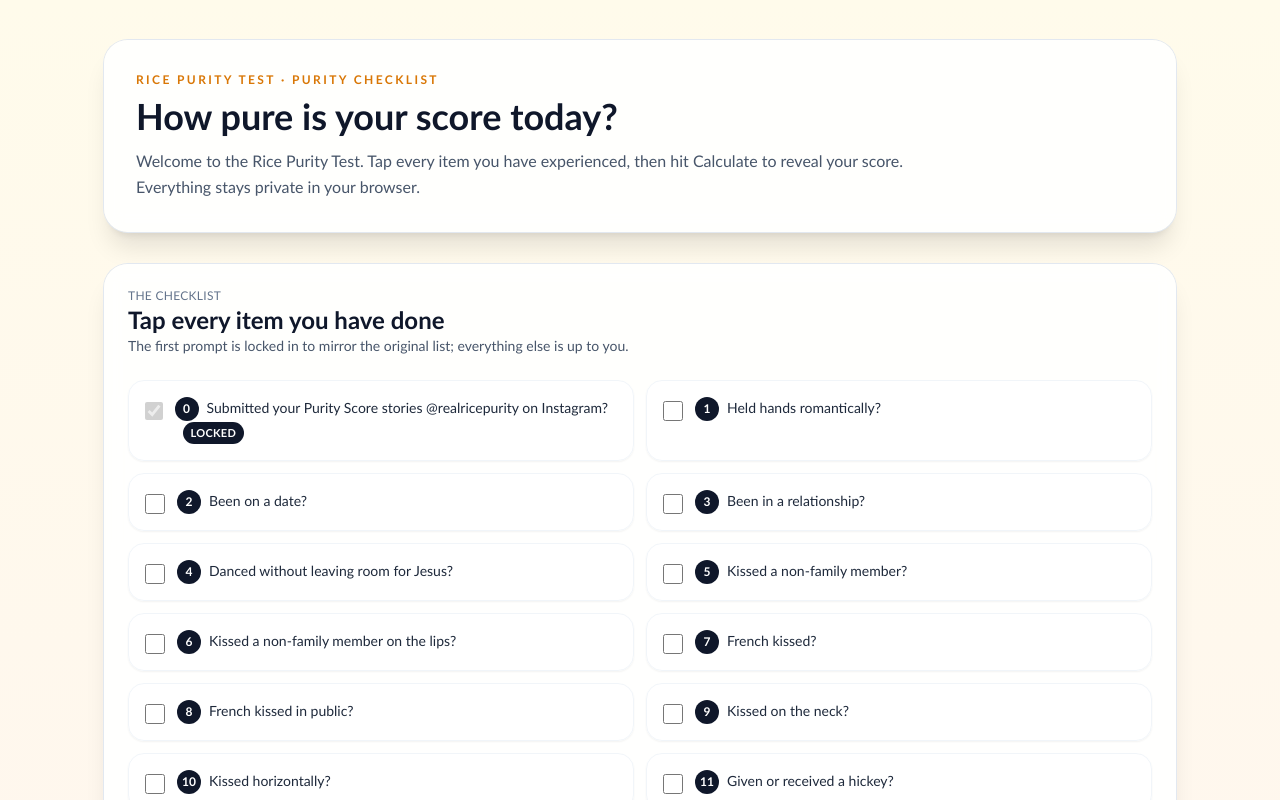
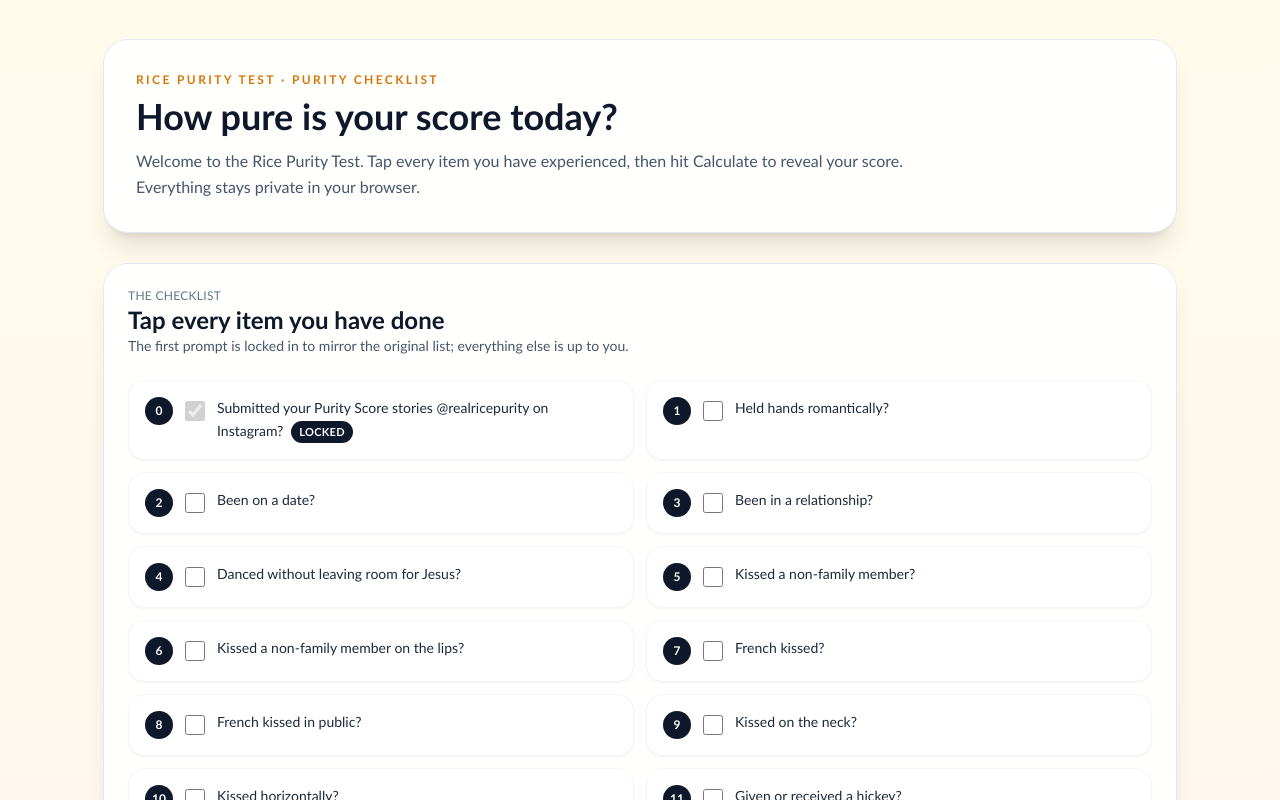
Before and after one commit to asifKhan014/itest, a React (Vite) app: page / in a window 1280 px wide. Shown: the top 800 px of the page. Built offline with nearby package versions, Linux system fonts and the light colour scheme.

Commit message:
number styling improvements

```diff
--- a/src/App.tsx
+++ b/src/App.tsx
@@ -143,18 +143,18 @@
                 key={question.id}
                 className="rounded-2xl border border-slate-100 bg-white/70 p-4 shadow-sm transition hover:-translate-y-0.5 hover:shadow-md focus-within:ring-2 focus-within:ring-amber-400"
               >
-                <label className="flex cursor-pointer gap-3">
+                <label className="flex cursor-pointer items-start gap-3">
+                  <span className="flex h-7 w-7 shrink-0 items-center justify-center rounded-full bg-slate-900 text-xs font-semibold text-white">
+                    {question.id}
+                  </span>
                   <input
                     type="checkbox"
-                    className="mt-1 h-5 w-5 cursor-pointer accent-amber-500 focus:outline-none focus:ring-2 focus:ring-amber-400"
+                    className="mt-1 h-5 w-5 shrink-0 cursor-pointer accent-amber-500 focus:outline-none focus:ring-2 focus:ring-amber-400"
                     checked={Boolean(answers[question.id])}
                     onChange={() => handleToggle(question)}
                     disabled={question.disabled}
                   />
                   <span className="text-sm leading-relaxed text-slate-800">
-                    <span className="mr-2 inline-flex h-6 w-6 items-center justify-center rounded-full bg-slate-900 text-xs font-semibold text-white">
-                      {question.id}
-                    </span>
                     {question.text}
                     {question.disabled && (
                       <span className="ml-2 inline-flex items-center rounded-full bg-slate-900 px-2 py-0.5 text-[11px] font-semibold uppercase tracking-wide text-white">
```
